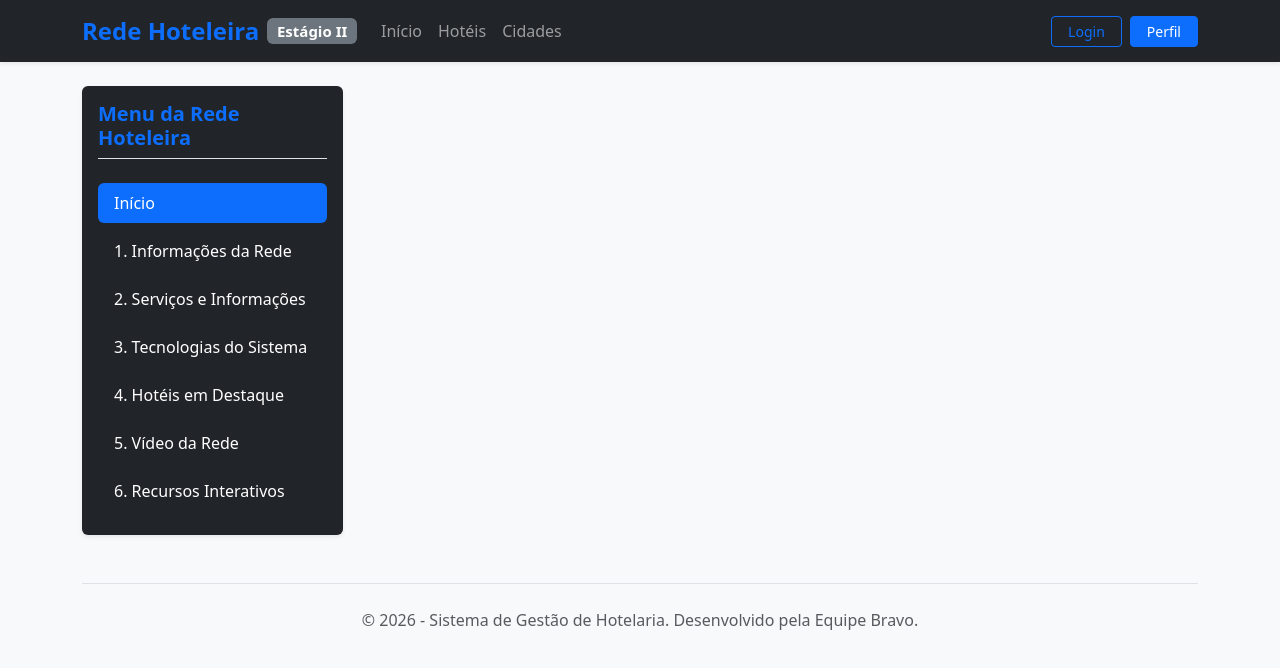
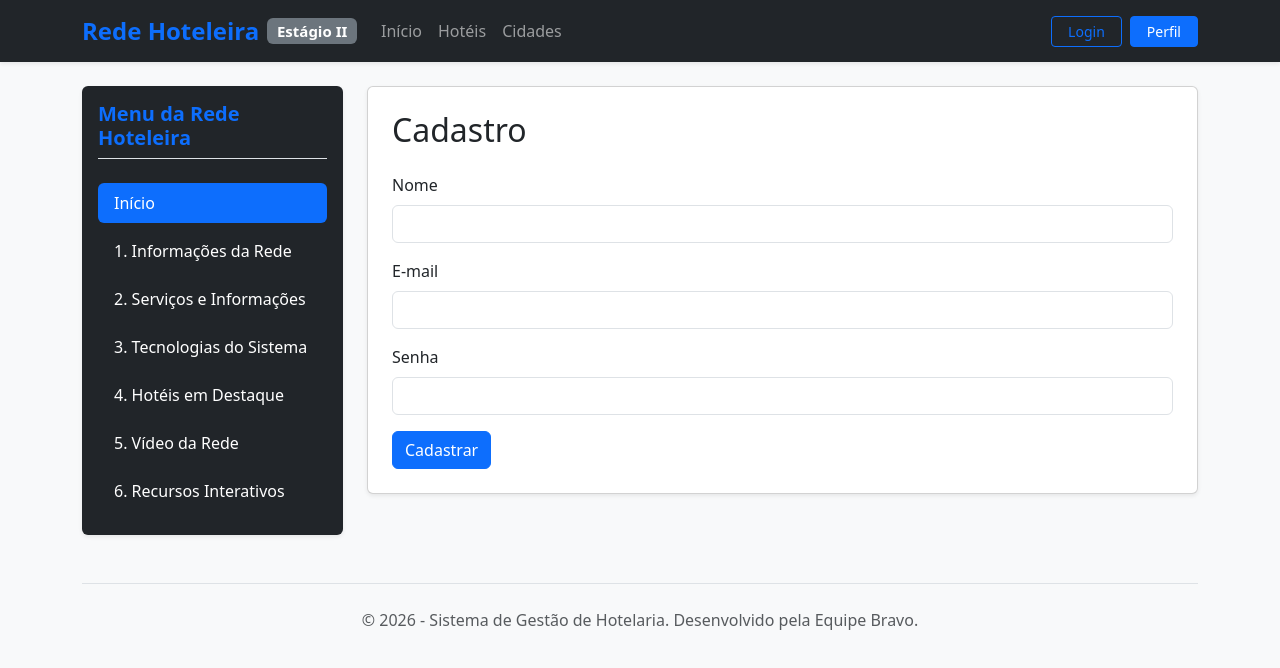
Before and after one commit to prof-ronildo-unicatolica/est_web_2026_2_turma_a_bravo, a React (Vite) app in the folder apps/frontend/: page /cadastro in a window 1280 px wide. Shown: the top 668 px of the page. Built offline with nearby package versions, Linux system fonts and the light colour scheme.

Commit message:
feat: adiciona frontend de autenticacao

```diff
--- a/apps/frontend/src/App.jsx
+++ b/apps/frontend/src/App.jsx
@@ -3,6 +3,9 @@ import Sidebar from './components/Sidebar'
 import Home from './pages/Home'
 import Hoteis from './pages/Hoteis'
 import Cidades from './pages/Cidades'
+import Login from './pages/Login'
+import Cadastro from './pages/Cadastro'
+import Perfil from './pages/Perfil'
 
 export default function App() {
   return (
@@ -30,12 +33,12 @@ export default function App() {
               </li>
             </ul>
             <div className="d-flex align-items-center gap-2">
-              <button className="btn btn-outline-primary btn-sm px-3" type="button">
+              <Link className="btn btn-outline-primary btn-sm px-3" to="/login">
                 Login
-              </button>
-              <button className="btn btn-primary btn-sm px-3" type="button">
+              </Link>
+              <Link className="btn btn-primary btn-sm px-3" to="/perfil">
                 Perfil
-              </button>
+              </Link>
             </div>
           </div>
         </div>
@@ -52,6 +55,9 @@ export default function App() {
               <Route path="/" element={<Home />} />
               <Route path="/hoteis" element={<Hoteis />} />
               <Route path="/cidades" element={<Cidades />} />
+              <Route path="/login" element={<Login />} />
+              <Route path="/cadastro" element={<Cadastro />} />
+              <Route path="/perfil" element={<Perfil />} />
             </Routes>
           </div>
         </div>
--- /dev/null
+++ b/apps/frontend/src/pages/Cadastro.jsx
@@ -0,0 +1,62 @@
+import { useState } from 'react'
+
+export default function Cadastro() {
+  const [nome, setNome] = useState('')
+  const [email, setEmail] = useState('')
+  const [senha, setSenha] = useState('')
+
+  function handleSubmit(event) {
+    event.preventDefault()
+
+    console.log('Nome:', nome)
+    console.log('E-mail:', email)
+    console.log('Senha:', senha)
+  }
+
+  return (
+    <div className="card shadow-sm">
+      <div className="card-body p-4">
+        <h2 className="mb-4">Cadastro</h2>
+
+        <form onSubmit={handleSubmit}>
+          <div className="mb-3">
+            <label className="form-label">Nome</label>
+            <input
+              type="text"
+              className="form-control"
+              value={nome}
+              onChange={(event) => setNome(event.target.value)}
+              required
+            />
+          </div>
+
+          <div className="mb-3">
+            <label className="form-label">E-mail</label>
+            <input
+              type="email"
+              className="form-control"
+              value={email}
+              onChange={(event) => setEmail(event.target.value)}
+              required
+            />
+          </div>
+
+          <div className="mb-3">
+            <label className="form-label">Senha</label>
+            <input
+              type="password"
+              className="form-control"
+              value={senha}
+              onChange={(event) => setSenha(event.target.value)}
+              required
+            />
+          </div>
+
+          <button type="submit" className="btn btn-primary">
+            Cadastrar
+          </button>
+        </form>
+      </div>
+    </div>
+  )
+}
--- /dev/null
+++ b/apps/frontend/src/pages/Login.jsx
@@ -0,0 +1,63 @@
+import { useState } from 'react'
+import { apiFetch } from '../services/api'
+
+export default function Login() {
+  const [email, setEmail] = useState('')
+  const [senha, setSenha] = useState('')
+
+  async function handleSubmit(event) {
+    event.preventDefault()
+
+    try {
+      const resposta = await apiFetch('/auth/login', {
+        method: 'POST',
+        body: JSON.stringify({
+          email,
+          senha
+        })
+      })
+
+      localStorage.setItem('token', resposta.access_token)
+
+      alert('Login realizado com sucesso')
+    } catch (erro) {
+      alert('E-mail ou senha incorretos')
+    }
+  }
+
+  return (
+    <div className="card shadow-sm">
+      <div className="card-body p-4">
+        <h2 className="mb-4">Login</h2>
+
+        <form onSubmit={handleSubmit}>
+          <div className="mb-3">
+            <label className="form-label">E-mail</label>
+            <input
+              type="email"
+              className="form-control"
+              value={email}
+              onChange={(event) => setEmail(event.target.value)}
+              required
+            />
+          </div>
+
+          <div className="mb-3">
+            <label className="form-label">Senha</label>
+            <input
+              type="password"
+              className="form-control"
+              value={senha}
+              onChange={(event) => setSenha(event.target.value)}
+              required
+            />
+          </div>
+
+          <button type="submit" className="btn btn-primary">
+            Entrar
+          </button>
+        </form>
+      </div>
+    </div>
+  )
+}
--- /dev/null
+++ b/apps/frontend/src/pages/Perfil.jsx
@@ -0,0 +1,57 @@
+import { useEffect, useState } from 'react'
+import { apiFetch } from '../services/api'
+
+export default function Perfil() {
+  const [usuario, setUsuario] = useState(null)
+  const [erro, setErro] = useState('')
+
+  useEffect(() => {
+    async function carregarPerfil() {
+      try {
+        const dados = await apiFetch('/auth/me')
+        setUsuario(dados)
+      } catch (erro) {
+        setErro('Não foi possível carregar o perfil')
+      }
+    }
+
+    carregarPerfil()
+  }, [])
+
+  if (erro) {
+    return (
+      <div className="alert alert-danger">
+        {erro}
+      </div>
+    )
+  }
+
+  if (!usuario) {
+    return (
+      <div className="alert alert-info">
+        Carregando perfil...
+      </div>
+    )
+  }
+
+  return (
+    <div className="card shadow-sm">
+      <div className="card-body p-4">
+        <h2 className="mb-4">Perfil</h2>
+
+        <p>
+          <strong>Nome:</strong> {usuario.nome}
+        </p>
+
+        <p>
+          <strong>E-mail:</strong> {usuario.email}
+        </p>
+
+        <p>
+          <strong>Tipo de usuário:</strong>{' '}
+          {usuario.is_admin ? 'Administrador' : 'Cliente'}
+        </p>
+      </div>
+    </div>
+  )
+}
--- a/apps/frontend/src/services/api.js
+++ b/apps/frontend/src/services/api.js
@@ -1,12 +1,20 @@
 const baseURL = 'http://localhost:8000/api/v1'
 
 async function apiFetch(endpoint, options = {}) {
+  const token = localStorage.getItem('token')
+
+  const headers = {
+    'Content-Type': 'application/json',
+    ...options.headers
+  }
+
+  if (token) {
+    headers.Authorization = `Bearer ${token}`
+  }
+
   const response = await fetch(`${baseURL}${endpoint}`, {
-    headers: {
-      'Content-Type': 'application/json',
-      ...options.headers
-    },
-    ...options
+    ...options,
+    headers
   })
 
   if (!response.ok) {
```
